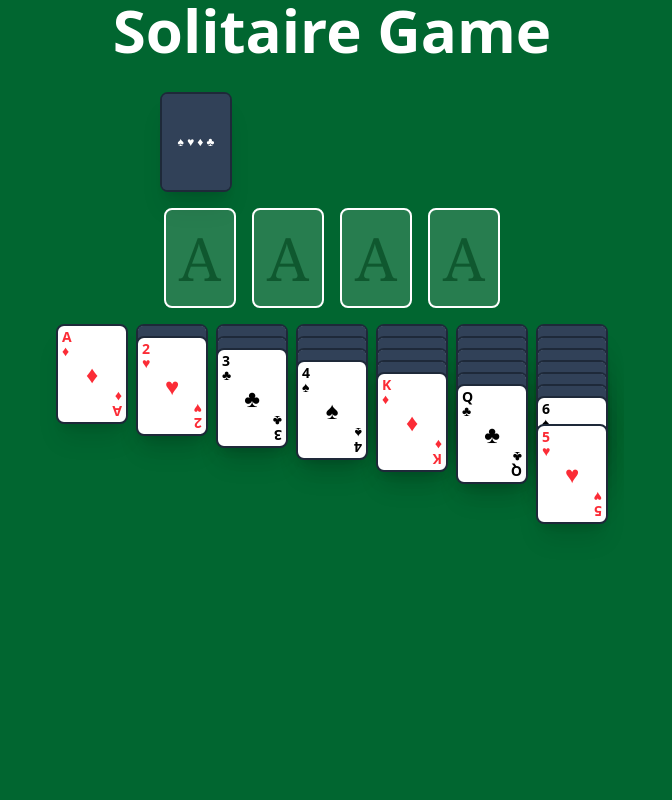
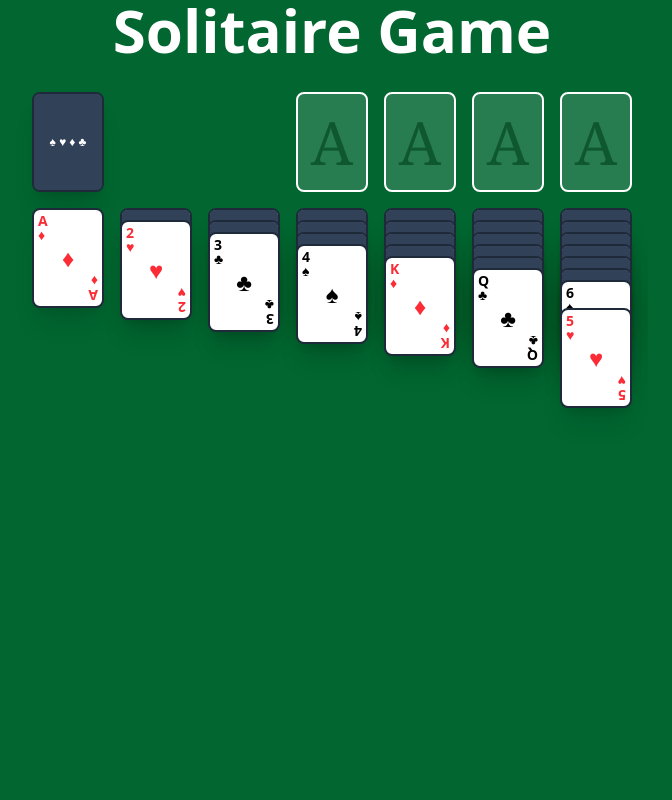
Before and after one commit to jgeneaguilar/klondike-solitaire, a React (Vite) app: page / in a window 1280 px wide. Shown: the top 800 px of the page, without its empty margins (308-980 px from the left). Built offline with nearby package versions, Linux system fonts and the light colour scheme.

Commit message:
feat: create GameBoard component with proper layout

```diff
--- a/src/App.tsx
+++ b/src/App.tsx
@@ -1,6 +1,4 @@
-import { Foundation } from './components/Foundation';
-import { StockAndWaste } from './components/StockAndWaste';
-import { Tableau } from './components/Tableau';
+import { GameBoard } from './components/GameBoard';
 import type { Card as CardType } from './types/game';
 
 function App() {
@@ -22,13 +20,11 @@ function App() {
   ];
 
   return (
-    <div className="min-h-screen bg-green-800 flex items-center justify-center flex-col select-none gap-4">
+    <div className="min-h-screen bg-green-800 flex items-center flex-col select-none gap-4">
       <div className="text-center">
         <h1 className="text-6xl font-bold text-white mb-4">Solitaire Game</h1>
       </div>
-      <StockAndWaste cards={sampleCards} />
-      <Foundation />
-      <Tableau />
+      <GameBoard cards={sampleCards} />
     </div>
   );
 }
--- a/src/components/Foundation.tsx
+++ b/src/components/Foundation.tsx
@@ -9,7 +9,7 @@ interface FoundationPile {
 
 const MAX_PILES = 4;
 export const Foundation: React.FC = () => {
-  const [foundationPiles, setFoundationPiles] = useState<FoundationPile[]>([]);
+  const [foundationPiles] = useState<FoundationPile[]>([]);
 
   return (
     <div className="flex gap-4">
--- /dev/null
+++ b/src/components/GameBoard.tsx
@@ -0,0 +1,23 @@
+import React from 'react';
+import { StockAndWaste } from './StockAndWaste';
+import type { Card as CardType } from '../types/game';
+import { Foundation } from './Foundation';
+import { Tableau } from './Tableau';
+
+interface GameBoardProps {
+  cards: CardType[];
+}
+
+export const GameBoard: React.FC<GameBoardProps> = ({ cards }) => {
+  return (
+    <div className="flex flex-col gap-4">
+      <div className="flex justify-between">
+        <StockAndWaste cards={cards} />
+        <Foundation />
+      </div>
+      <div className="flex">
+        <Tableau />
+      </div>
+    </div>
+  );
+};
--- a/src/components/StockAndWaste.tsx
+++ b/src/components/StockAndWaste.tsx
@@ -26,10 +26,10 @@ export const StockAndWaste: React.FC<StockAndWasteProps> = ({ cards }) => {
   };
 
   return (
-    <div className="flex gap-8">
+    <div className="flex gap-4 max-w-2xs">
       {/* Stock Pile */}
       <div
-        className="flex items-center bg-slate-700 border-2 border-gray-800 rounded-lg shadow-xl font-bold h-25 w-18 hover:shadow-black/50 transition-shadow cursor-pointer hover:scale-106"
+        className="flex items-center shrink-0 bg-slate-700 border-2 border-gray-800 rounded-lg shadow-xl font-bold h-25 w-18 hover:shadow-black/50 transition-shadow cursor-pointer hover:scale-106"
         onClick={handleDraw}
       >
         {!isStockEmpty ? (
@@ -46,7 +46,7 @@ export const StockAndWaste: React.FC<StockAndWasteProps> = ({ cards }) => {
       </div>
 
       {/* Waste Pile */}
-      <div className="flex items-center rounded-lg h-25 w-60">
+      <div className="flex items-center rounded-lg h-25 w-40">
         {waste.length > 0 && (
           <>
             <div className="z-0">
--- a/src/components/Tableau.tsx
+++ b/src/components/Tableau.tsx
@@ -64,7 +64,7 @@ export const Tableau: React.FC = () => {
   };
 
   return (
-    <div className="flex gap-2">
+    <div className="flex gap-4">
       {tableauPiles.map((pile, index) => (
         <div key={`tableau-pile-${index}`} className="flex flex-col gap-2">
           {pile.length > 0 ? (
```
